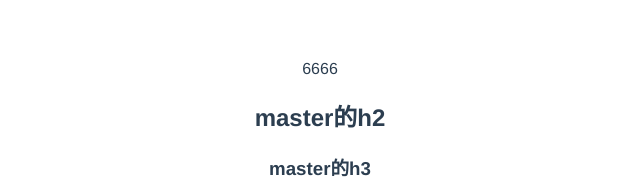
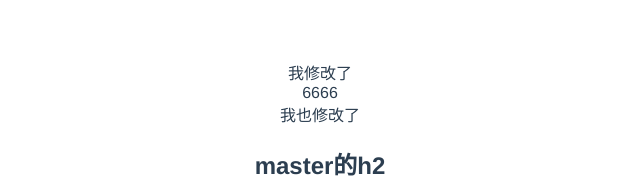
Before and after one commit to hcy-sgr/test, a Vue app: page / in a window 1280 px wide. Shown: the top 179 px of the page, without its empty margins (320-960 px from the left). Built offline with nearby package versions, Linux system fonts and the light colour scheme.

Commit message:
添加div我修改了

```diff
--- a/src/App.vue
+++ b/src/App.vue
@@ -1,6 +1,8 @@
 <template>
   <div id="app">
+    <div>我修改了</div>
   <div>6666</div>
+  <div>我也修改了</div>
     <h2>master的h2</h2>
     <h3>master的h3</h3>
     <h2>dev的h2</h2>
```
